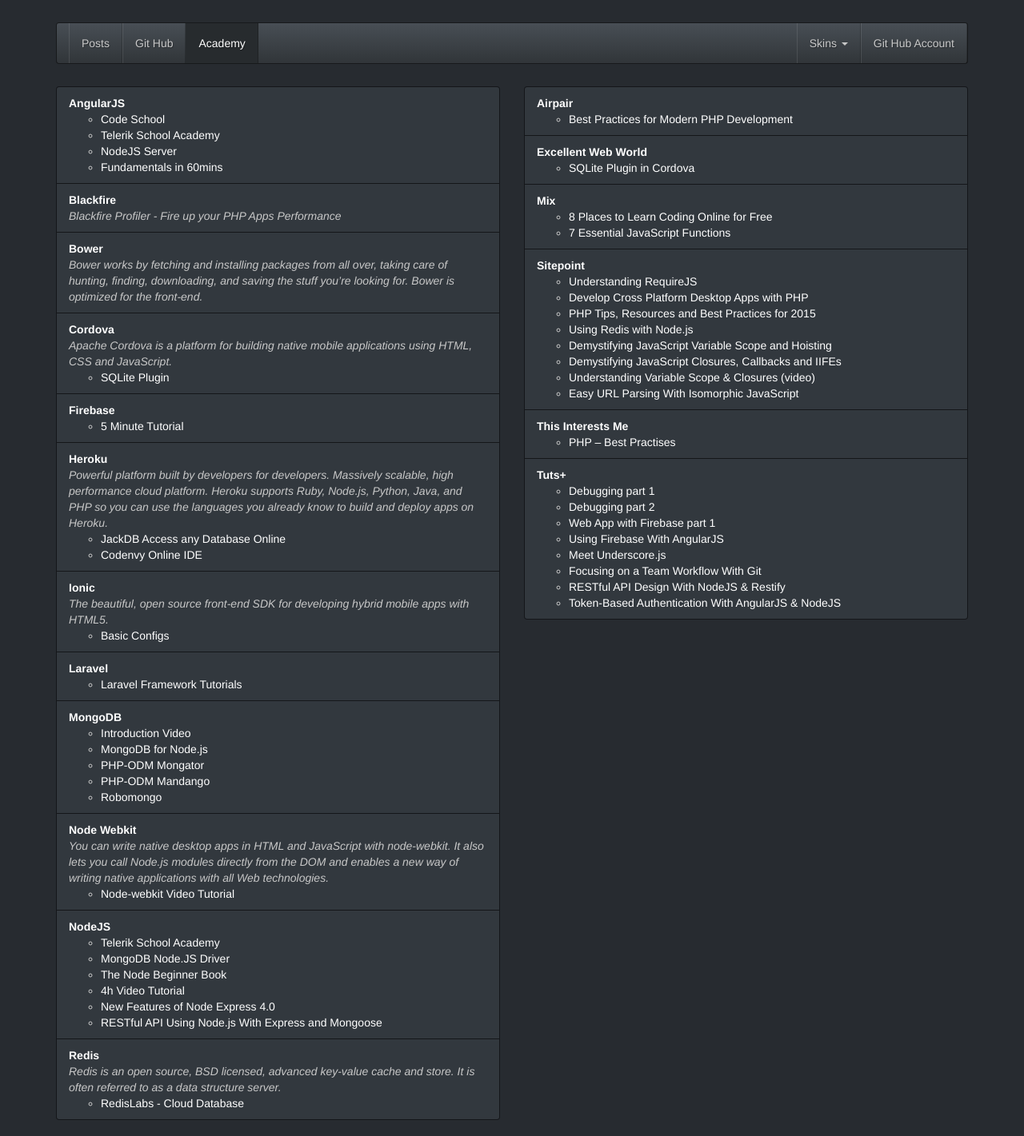
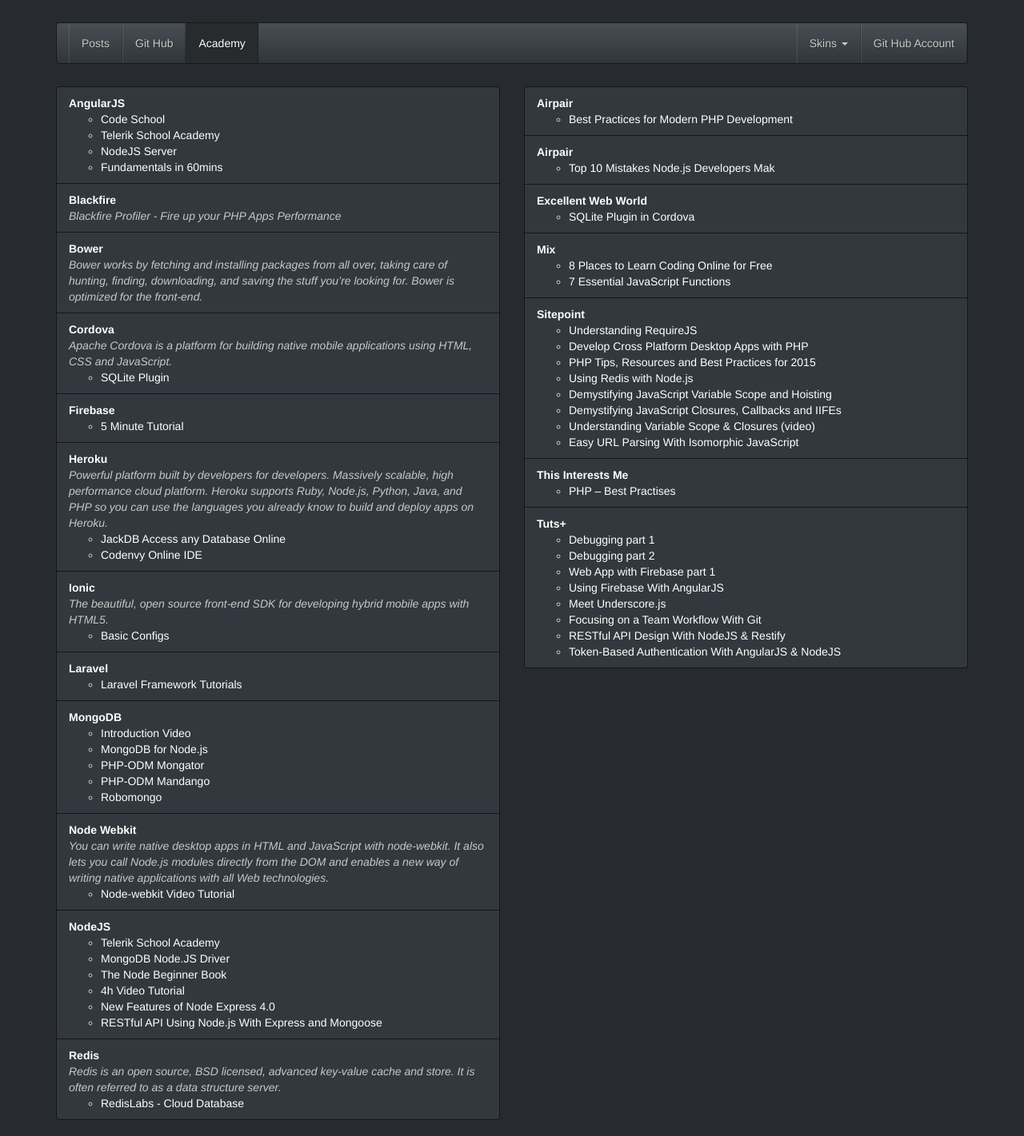
Before and after one commit to donvercety/donvercety.github.io, a Jekyll site: the page built from academy.html, in a window 1280 px wide. Shown: the whole page at 80% size. Built offline with Jekyll 4.4.1, drawn with Linux system fonts in a browser that asks for light colours; nearby versions of some CDN libraries.

Commit message:
Update academy.yml

```diff
--- a/_data/academy.yml
+++ b/_data/academy.yml
@@ -267,6 +267,13 @@
     - name: "Best Practices for Modern PHP Development"
       link: "https://www.airpair.com/php/posts/best-practices-for-modern-php-development#yDhY8veyH0gRJGXK.01"
 
+  - name: Airpair
+    link: https://www.airpair.com/
+    desc: false
+    info:
+    - name: "Top 10 Mistakes Node.js Developers Mak"
+      link: "https://www.airpair.com/node.js/posts/top-10-mistakes-node-developers-make"
+
   # - - - - - - - - - - - - - - - - - - - - - - - - - - - - - - - - - - - - - - - - - - - - - - - - - -
   # :: This Interests Me
   # - - - - - - - - - - - - - - - - - - - - - - - - - - - - - - - - - - - - - - - - - - - - - - - - - -
```
